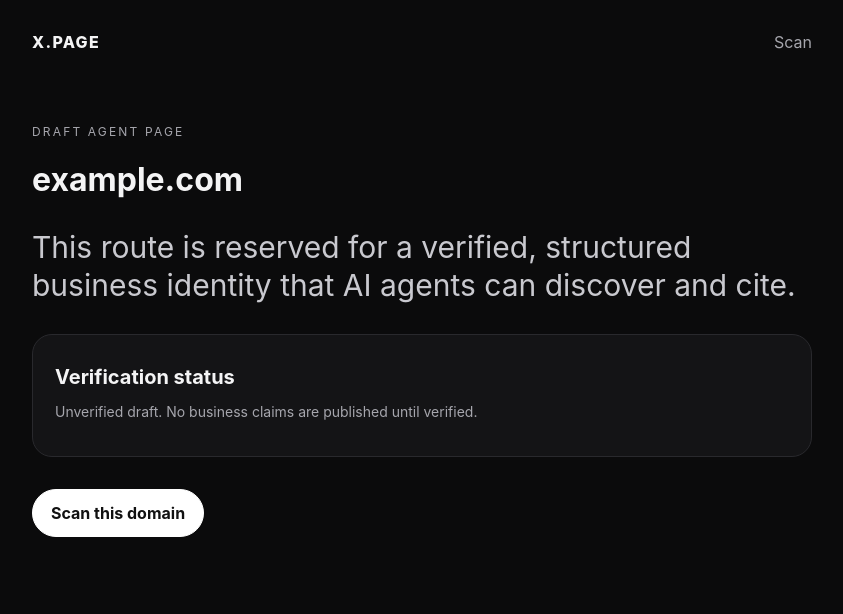
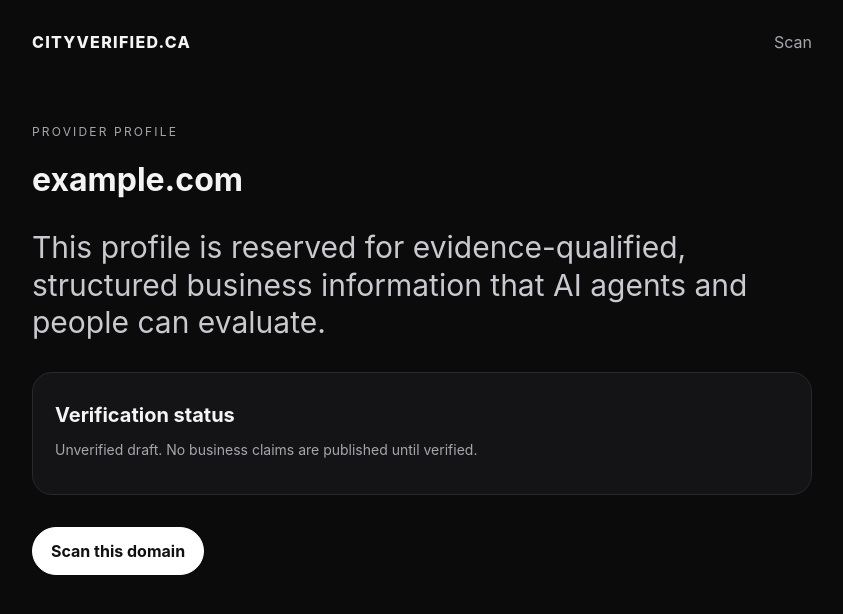
Before and after one commit to Emodv/xpage, a Next.js app in the folder apps/web/: page /p/example.com in a window 1280 px wide. Shown: the top 614 px of the page, without its empty margins (218-1061 px from the left). Built offline with nearby package versions, Linux system fonts and the light colour scheme.

Commit message:
fix(distribution): canonicalize provider draft identity

```diff
--- a/apps/web/app/p/[domain]/page.tsx
+++ b/apps/web/app/p/[domain]/page.tsx
@@ -1,11 +1,19 @@
+import type { Metadata } from "next";
+
+export const metadata: Metadata = {
+  title: "Provider profile — CityVerified",
+  description: "CityVerified provider profile. Business claims remain unpublished until evidence-qualified and verified.",
+  robots: { index: false, follow: true }
+};
+
 export default async function AgentPage({ params }: { params: Promise<{ domain: string }> }) {
   const { domain } = await params;
   const decoded = decodeURIComponent(domain);
   return <main className="shell scanner">
-    <nav className="nav"><a className="brand" href="/">X.PAGE</a><div className="navlinks"><a href="/scan">Scan</a></div></nav>
-    <p className="eyebrow">DRAFT AGENT PAGE</p>
+    <nav className="nav"><a className="brand" href="/">CITYVERIFIED.CA</a><div className="navlinks"><a href="/scan">Scan</a></div></nav>
+    <p className="eyebrow">PROVIDER PROFILE</p>
     <h1>{decoded}</h1>
-    <p className="lede">This route is reserved for a verified, structured business identity that AI agents can discover and cite.</p>
+    <p className="lede">This profile is reserved for evidence-qualified, structured business information that AI agents and people can evaluate.</p>
     <div className="card"><h2>Verification status</h2><p className="muted">Unverified draft. No business claims are published until verified.</p></div>
     <div className="actions"><a className="button primary" href={`/scan?domain=${encodeURIComponent(decoded)}`}>Scan this domain</a></div>
   </main>;
```
